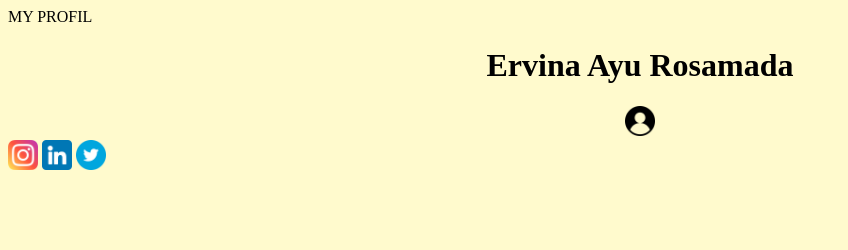
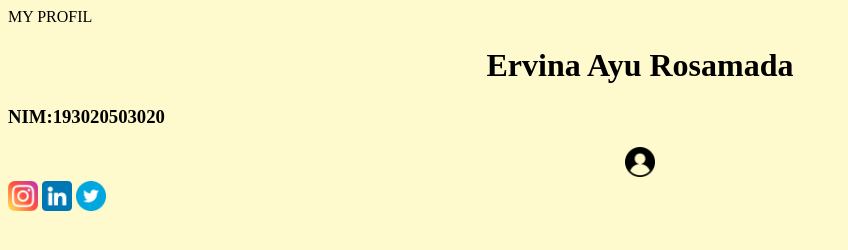
Before and after one commit to ErvinaAyuRosamada/Ervina, a plain HTML site: page ErvinaProfil.html in a window 1280 px wide. Shown: the whole page, without its empty margins (0-848 px from the left). Drawn offline with Linux system fonts and the light colour scheme; files whose address does not match are found by name.

Commit message:
menambah file ErvinaProfil

```diff
--- a/ErvinaProfil.html
+++ b/ErvinaProfil.html
@@ -7,6 +7,7 @@
 
     <body>
         <h1>Ervina Ayu Rosamada</h1>
+        <h3>NIM:193020503020</h3>
         <div class="diriku">
         <img src="file css/user.png">
         </div>
```
